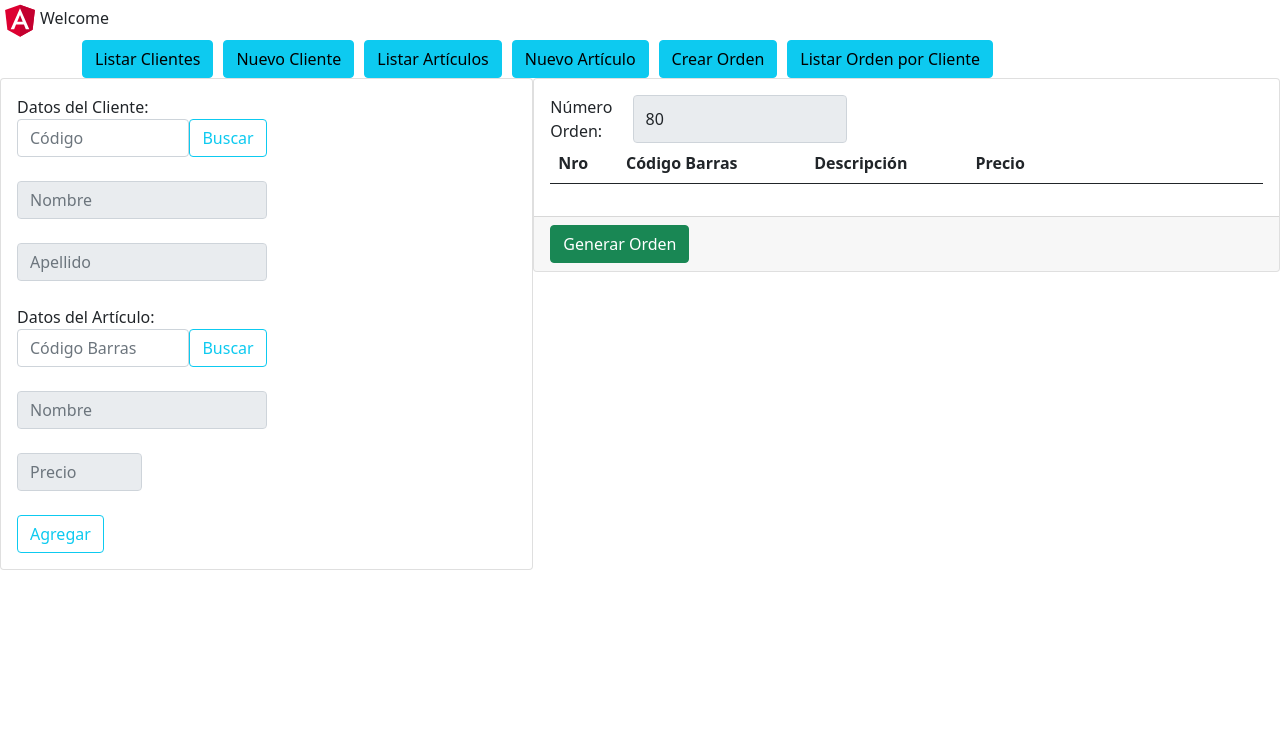
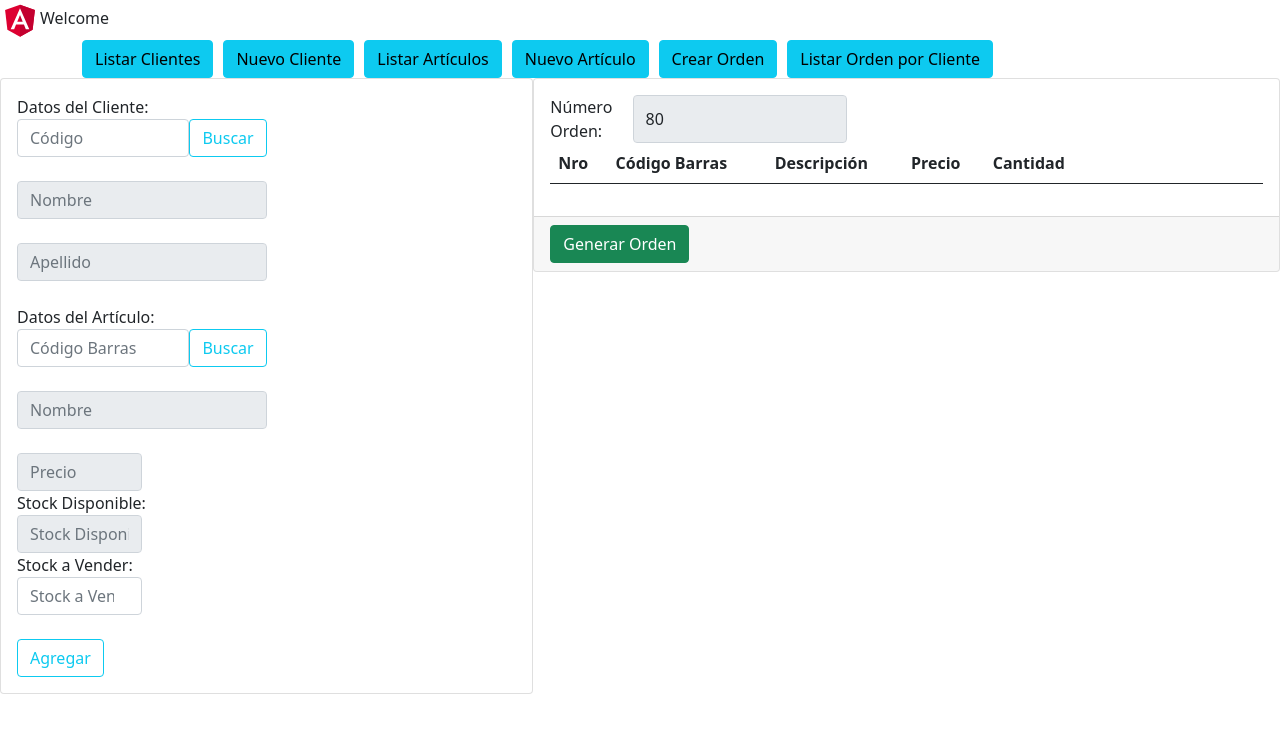
Before and after one commit to SolangePico/CRUD-Angular-SpringJava-MySql, an Angular app in the folder ALTIORAPICOSOLANGE/: page /crearOrden in a window 1280 px wide. Shown: the top 732 px of the page. Built offline with nearby package versions, Linux system fonts and the light colour scheme.

Commit message:
Metodo de listar stock y validar para su venta

```diff
--- a/ALTIORAPICOSOLANGE/src/app/Modelo/Articulo.ts
+++ b/ALTIORAPICOSOLANGE/src/app/Modelo/Articulo.ts
@@ -3,4 +3,6 @@ export class Articulo {
     barCodeArticulo: String;
     nombreArticulo: String;
     precioUnitarioArticulo: number;
+    stockArticulo: number;
+    stockAVender?: number;
 }
--- a/ALTIORAPICOSOLANGE/src/app/Orden/crear-orden/crear-orden.component.html
+++ b/ALTIORAPICOSOLANGE/src/app/Orden/crear-orden/crear-orden.component.html
@@ -41,7 +41,8 @@
                             <button (click)="buscarArticulo()" class="btn btn-outline-info">Buscar</button>
                         </div>
                         <div class="col-sm-2 d-flex">
-                            <input type="hidden" class="form-control" [(ngModel)]="art.codeArticulo" name="codeArticulo">
+                            <input type="hidden" class="form-control" [(ngModel)]="art.codeArticulo"
+                                name="codeArticulo">
                         </div>
                     </div>
                     <br>
@@ -56,6 +57,18 @@
                         <div class="col-sm-3 d-flex">
                             <input type="text" class="form-control" placeholder="Precio"
                                 [(ngModel)]="art.precioUnitarioArticulo" name="precioUnitarioArticulo" readonly>
+                        </div>
+                    </div>
+                    <div>
+                        <label>Stock Disponible:</label>
+                        <div class="col-sm-3 d-flex">
+                            <input type="text" class="form-control" placeholder="Stock Disponible"
+                                [(ngModel)]="art.stockArticulo" name="stockArticulo" readonly>
+                        </div>
+                        <label>Stock a Vender:</label>
+                        <div class="col-sm-3 d-flex">
+                            <input type="number" class="form-control" placeholder="Stock a Vender"
+                                [(ngModel)]="art.stockAVender" name="stockAVender">
                         </div>
                     </div>
                     <br>
@@ -80,6 +93,7 @@
                             <th>Código Barras</th>
                             <th>Descripción</th>
                             <th>Precio</th>
+                            <th>Cantidad</th>
                             <th style="visibility:hidden;">CodigoArticulo</th>
                         </tr>
                     </thead>
@@ -89,6 +103,7 @@
                             <td>{{ordenArt.barCodeArticulo}}</td>
                             <td>{{ordenArt.nombreArticulo}}</td>
                             <td>{{ordenArt.precioUnitarioArticulo}}</td>
+                            <td>{{ordenArt.stockAVender}}</td>
                             <td style="visibility:hidden;"> {{ordenArt.codeArticulo}}</td>
                         </tr>
                     </tbody>
--- a/ALTIORAPICOSOLANGE/src/app/Orden/crear-orden/crear-orden.component.ts
+++ b/ALTIORAPICOSOLANGE/src/app/Orden/crear-orden/crear-orden.component.ts
@@ -31,12 +31,17 @@ export class CrearOrdenComponent implements OnInit {
 
   buscarArticulo(): void {
     this.service.getArticuloCodeBarras(this.art.barCodeArticulo).subscribe(data => {
-      this.art = data;
+      console.log("data", data);
+      this.art = {...data};
     })
   }
 
   agregarArticulo(){
-    this.ordenArticulos.push({...this.art}); //creo un nuevo espacio en memoria
+    if(this.art.stockAVender > this.art.stockArticulo){
+      alert("No se puede vender mas del stock actual.")
+    } else {
+      this.ordenArticulos.push({...this.art}); //creo un nuevo espacio en memoria
+    }
   }
 
   crearOrden(){
```
